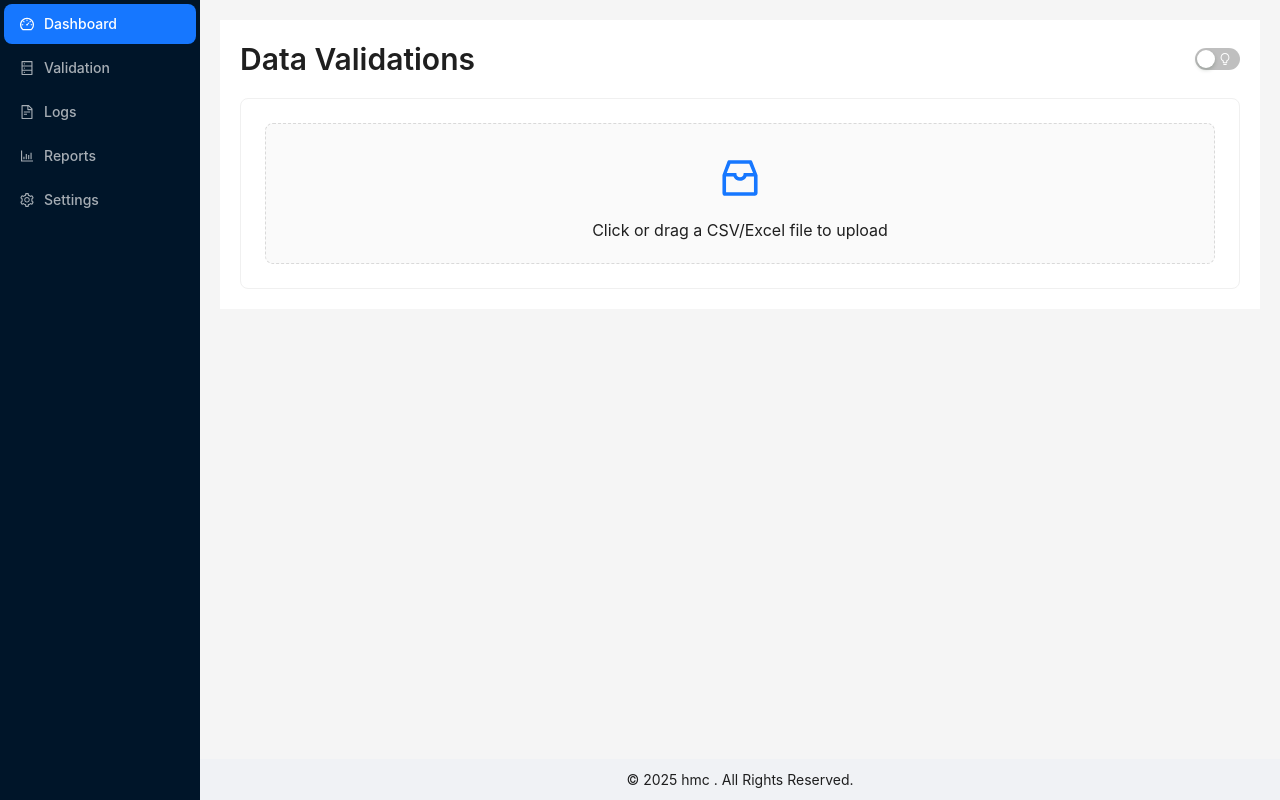
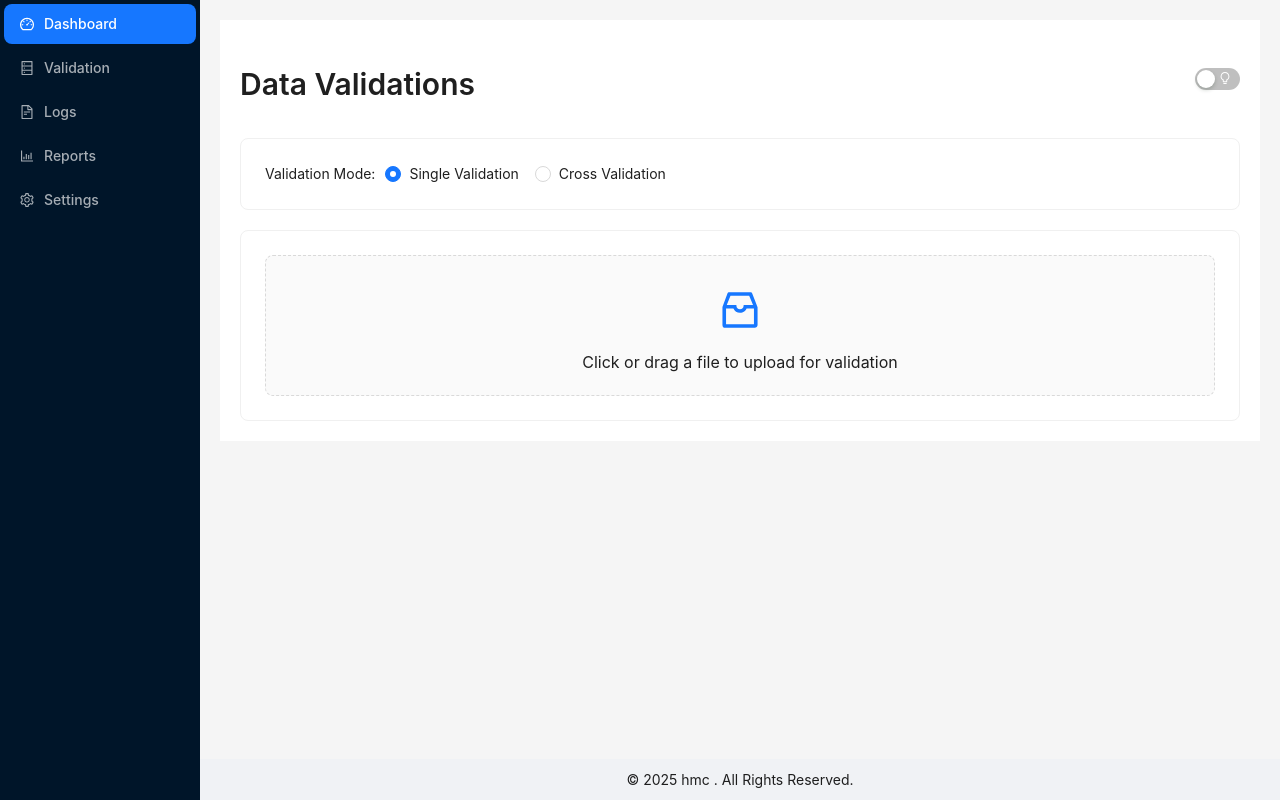
Before and after one commit to Mwakisaghu/DataBridge-FrontEnd, a React (Vite) app in the folder data-dashboard/: page /validations in a window 1280 px wide. Built offline with nearby package versions, Linux system fonts and the light colour scheme.

Commit message:
feat: implements dual upload for cross reference validation

```diff
--- a/data-dashboard/src/pages/Validations.jsx
+++ b/data-dashboard/src/pages/Validations.jsx
@@ -10,6 +10,7 @@ import {
   Progress,
   Switch,
   Select,
+  Radio,
 } from "antd";
 import {
   InboxOutlined,
@@ -31,8 +32,13 @@ const Validations = () => {
   const [darkMode, setDarkMode] = useState(false);
   const [validationResults, setValidationResults] = useState(null);
   const [dataType, setDataType] = useState("members");
+  const [validationMode, setValidationMode] = useState("single");
 
-  // Handle File Upload
+  // Cross-validation states
+  const [fileA, setFileA] = useState(null);
+  const [fileB, setFileB] = useState(null);
+  const [fileDataA, setFileDataA] = useState([]);
+
   const handleUpload = (info) => {
     const file = info.file.originFileObj || info.file;
     if (!file) {
@@ -42,38 +48,52 @@ const Validations = () => {
 
     setFileName(file.name);
     setOriginalFile(file);
+    parseExcel(file, setFileData);
+  };
+
+  const handleUploadA = (info) => {
+    const file = info.file.originFileObj || info.file;
+    if (!file) return;
+    setFileA(file);
+    parseExcel(file, setFileDataA);
+  };
+
+  const handleUploadB = (info) => {
+    const file = info.file.originFileObj || info.file;
+    if (!file) return;
+    setFileB(file);
+  };
+
+  const parseExcel = (file, setDataCallback) => {
     setLoading(true);
-    setProgress(20);
+    setProgress(30);
 
     const reader = new FileReader();
     reader.onload = (e) => {
       try {
         const arrayBuffer = e.target.result;
         const workbook = XLSX.read(new Uint8Array(arrayBuffer), { type: "array" });
-        setProgress(50);
         const sheetName = workbook.SheetNames[0];
         const sheetData = XLSX.utils.sheet_to_json(workbook.Sheets[sheetName], { header: 1 });
 
-        setProgress(80);
         if (sheetData.length === 0) {
           message.warning("The uploaded file is empty.");
-          setFileData([]);
-          setProgress(100);
+          setDataCallback([]);
           return;
         }
 
         const headers = sheetData[0];
         const rows = sheetData.slice(1).map((row, index) => {
-          let rowData = { key: index };
+          const rowData = { key: index };
           headers.forEach((header, i) => (rowData[header] = row[i] || ""));
           return rowData;
         });
 
-        setFileData(rows);
+        setDataCallback(rows);
         message.success(`${file.name} uploaded successfully!`);
         setProgress(100);
-      } catch (error) {
-        message.error("Invalid file format. Please upload a valid Excel file.");
+      } catch (err) {
+        message.error("Failed to parse file.");
       } finally {
         setLoading(false);
         setTimeout(() => setProgress(0), 1000);
@@ -83,27 +103,24 @@ const Validations = () => {
     reader.readAsArrayBuffer(file);
   };
 
-  // Validate File with Backend
-  const validateFile = async () => {
+  const handleValidate = async () => {
+    if (validationMode === "single") {
       if (!originalFile || fileData.length === 0) {
         message.warning("Please upload a valid Excel file first.");
         return;
       }
 
       setLoading(true);
-    setProgress(30);
+      setProgress(40);
       setValidationResults(null);
 
       const reader = new FileReader();
       reader.onload = async (e) => {
         try {
           const endpoint = `http://localhost:8081/validate/${dataType}`;
-
           const response = await fetch(endpoint, {
             method: "POST",
-          headers: {
-            "Content-Type": "application/octet-stream",
-          },
+            headers: { "Content-Type": "application/octet-stream" },
             body: e.target.result,
           });
 
@@ -118,7 +135,6 @@ const Validations = () => {
           }
         } catch (err) {
           message.error("Error validating file.");
-        console.error(err);
         } finally {
           setLoading(false);
           setTimeout(() => setProgress(0), 1000);
@@ -126,14 +142,53 @@ const Validations = () => {
       };
 
       reader.readAsArrayBuffer(originalFile);
+    } else {
+      // Cross-validation
+      if (!fileA || !fileB) {
+        message.warning("Please upload both File A and File B.");
+        return;
+      }
+
+      setLoading(true);
+      setProgress(30);
+      setValidationResults(null);
+
+      try {
+        const formData = new FormData();
+        formData.append("fileA", fileA);
+        formData.append("fileB", fileB);
+
+        const response = await fetch(`http://localhost:8081/validate-cross/${dataType}`, {
+          method: "POST",
+          body: formData,
+        });
+
+        const result = await response.json();
+        setProgress(100);
+
+        if (result.status === "success") {
+          message.success(result.message);
+        } else {
+          message.error(result.message || "Cross-validation failed.");
+          setValidationResults(result.errors || {});
+        }
+      } catch (err) {
+        message.error("Error during cross-validation.");
+      } finally {
+        setLoading(false);
+        setTimeout(() => setProgress(0), 1000);
+      }
+    }
   };
 
-  // Clear File & Data
   const handleClear = () => {
+    setFileName(null);
     setFileData([]);
-    setFileName(null);
     setOriginalFile(null);
     setValidationResults(null);
+    setFileA(null);
+    setFileB(null);
+    setFileDataA([]);
     setProgress(0);
   };
 
@@ -146,7 +201,7 @@ const Validations = () => {
       }}
     >
       <div style={{ display: "flex", justifyContent: "space-between", alignItems: "center" }}>
-        <Title level={2} style={{ margin: 0 }}>Data Validations</Title>
+        <Title level={2}>Data Validations</Title>
         <Switch
           checkedChildren={<BulbOutlined />}
           unCheckedChildren={<BulbOutlined />}
@@ -154,7 +209,23 @@ const Validations = () => {
         />
       </div>
 
-      <Card style={{ marginTop: "20px", backgroundColor: darkMode ? "#333" : "#fff" }}>
+      <Card style={{ marginTop: 20, backgroundColor: darkMode ? "#333" : "#fff" }}>
+        <Text>Validation Mode:</Text>
+        <Radio.Group
+          value={validationMode}
+          onChange={(e) => {
+            setValidationMode(e.target.value);
+            handleClear();
+          }}
+          style={{ marginLeft: 10 }}
+        >
+          <Radio value="single">Single Validation</Radio>
+          <Radio value="cross">Cross Validation</Radio>
+        </Radio.Group>
+      </Card>
+
+      {validationMode === "single" && (
+        <Card style={{ marginTop: 20, backgroundColor: darkMode ? "#333" : "#fff" }}>
           <Dragger
             accept=".csv, .xls, .xlsx"
             showUploadList={false}
@@ -164,41 +235,73 @@ const Validations = () => {
             }}
           >
             <p className="ant-upload-drag-icon"><InboxOutlined /></p>
-          <p className="ant-upload-text">Click or drag a CSV/Excel file to upload</p>
+            <p className="ant-upload-text">Click or drag a file to upload for validation</p>
           </Dragger>
           {progress > 0 && <Progress percent={progress} status={loading ? "active" : "normal"} />}
         </Card>
+      )}
 
-      {fileName && (
+      {validationMode === "cross" && (
+        <>
+          <Card title="Upload File A" style={{ marginTop: 20, backgroundColor: darkMode ? "#333" : "#fff" }}>
+            <Dragger
+              accept=".csv, .xls, .xlsx"
+              showUploadList={false}
+              beforeUpload={(file) => {
+                handleUploadA({ file });
+                return false;
+              }}
+            >
+              <p className="ant-upload-drag-icon"><InboxOutlined /></p>
+              <p className="ant-upload-text">Upload File A (Primary)</p>
+            </Dragger>
+          </Card>
+
+          <Card title="Upload File B" style={{ marginTop: 20, backgroundColor: darkMode ? "#333" : "#fff" }}>
+            <Dragger
+              accept=".csv, .xls, .xlsx"
+              showUploadList={false}
+              beforeUpload={(file) => {
+                handleUploadB({ file });
+                return false;
+              }}
+            >
+              <p className="ant-upload-drag-icon"><InboxOutlined /></p>
+              <p className="ant-upload-text">Upload File B (Reference)</p>
+            </Dragger>
+          </Card>
+        </>
+      )}
+
+      {(fileData.length > 0 || fileDataA.length > 0) && (
         <Card
-          title={`Uploaded File: ${fileName}`}
-          style={{ marginTop: "20px", backgroundColor: darkMode ? "#333" : "#fff" }}
+          title="Uploaded File Preview"
+          style={{ marginTop: 20, backgroundColor: darkMode ? "#333" : "#fff" }}
         >
-          {loading ? (
-            <Spin tip="Processing file..." size="large" />
-          ) : (
-            <>
-              <Text strong>Total Rows: {fileData.length}</Text>
-
-              <div style={{ margin: "20px 0" }}>
+          <Text strong>Total Rows: {validationMode === "single" ? fileData.length : fileDataA.length}</Text>
+          <div style={{ marginTop: 10 }}>
             <Text>Select Validation Type:</Text>
             <Select
               style={{ width: 300, marginLeft: 10 }}
               value={dataType}
-                  onChange={(value) => setDataType(value)}
+              onChange={setDataType}
               options={[
                 { label: "Members", value: "members" },
                 { label: "Chart of Accounts", value: "chart-of-accounts" },
-                    {label: "Nominees", value: "nominees"},
-                    {label: "Customers", value: "customers"},
+                { label: "Nominees", value: "nominees" },
+                { label: "Customers", value: "customers" },
+                { label: "Vendors", value: "vendors" },
+                { label: "BNK", value: "bank-accounts" },
+                { label: "Fixed Assets", value: "fixed-assets" },
+                { label: "Standing Orders", value: "standing-orders" },
               ]}
             />
           </div>
 
-              <div style={{ maxHeight: "400px", overflow: "auto", border: "1px solid #ddd", padding: "10px" }}>
+          <div style={{ marginTop: 20, maxHeight: 400, overflow: "auto", border: "1px solid #ddd", padding: 10 }}>
             <Table
-                  dataSource={fileData}
-                  columns={Object.keys(fileData[0] || {}).map((col) => ({
+              dataSource={validationMode === "single" ? fileData : fileDataA}
+              columns={Object.keys((validationMode === "single" ? fileData[0] : fileDataA[0]) || {}).map((col) => ({
                 title: col,
                 dataIndex: col,
                 key: col,
@@ -207,13 +310,14 @@ const Validations = () => {
               scroll={{ x: true }}
             />
           </div>
-              <div style={{ marginTop: "10px", display: "flex", gap: "10px" }}>
+
+          <div style={{ marginTop: 20, display: "flex", gap: 10 }}>
             <Button
               type="primary"
               icon={<FileExcelOutlined />}
-                  onClick={validateFile}
+              onClick={handleValidate}
             >
-                  Validate Data
+              {validationMode === "single" ? "Validate Data" : "Cross Validate"}
             </Button>
             <Button
               type="default"
@@ -221,11 +325,9 @@ const Validations = () => {
               danger
               onClick={handleClear}
             >
-                  Clear File
+              Clear File(s)
             </Button>
           </div>
-            </>
-          )}
         </Card>
       )}
 
@@ -233,7 +335,7 @@ const Validations = () => {
         <Card
           title="Validation Errors"
           style={{
-            marginTop: "20px",
+            marginTop: 20,
             backgroundColor: darkMode ? "#444" : "#fafafa",
           }}
         >
```
Lines whose indentation alone changed are shown as unchanged.
